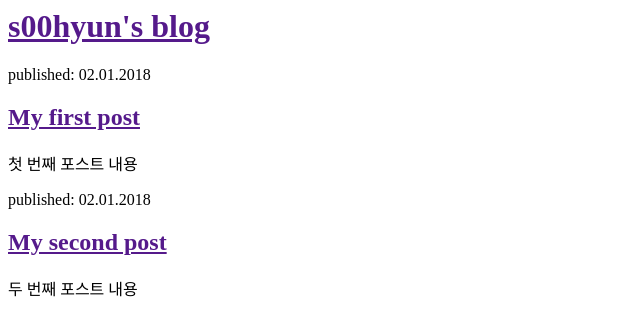
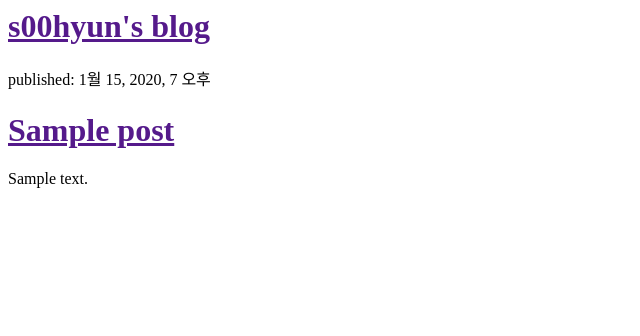
Before and after one commit to s00hyun/my-first-blog, a Django app: template blog/templates/blog/post_list.html in a window 1280 px wide. Shown: the top 336 px of the page, without its empty margins (0-640 px from the left). Run offline with Django 3.2, Linux system fonts and the light colour scheme; the template is opened without the code that fills it: values that come from a table or form of the project are taken from there, others are empty; tables that the repository leaves empty hold one stand-in row (values such as "Sample post").

Commit message:
Modified templates to display posts from database.

```diff
--- a/blog/templates/blog/post_list.html
+++ b/blog/templates/blog/post_list.html
@@ -7,16 +7,13 @@
             <h1><a href="">s00hyun's blog</a></h1>
         </div>
 
+    {% for post in posts %}
         <div>
-            <p>published: 02.01.2018</p>
-            <h2><a href="">My first post</a></h2>
-            <p>첫 번째 포스트 내용</p>
+            <p>published: {{ post.published_date }}</p>
+            <h1><a href="">{{ post.title }}</a></h1>
+            <p>{{ post.text|linebreaksbr }}</p>  <!--text에 행바뀜을 문단으로 변환하는 필터 적용-->
         </div>
+    {% endfor %}
 
-        <div>
-            <p>published: 02.01.2018</p>
-            <h2><a href="">My second post</a></h2>
-            <p>두 번째 포스트 내용</p>
-        </div>
     </body>
 </html>
--- a/blog/views.py
+++ b/blog/views.py
@@ -1,5 +1,8 @@
 from django.shortcuts import render
+from django.utils import timezone
+from .models import Post
 
 
 def post_list(request):
-    return render(request, 'blog/post_list.html', {})
+    posts = Post.objects.filter(published_date__lte=timezone.now()).order_by('published_date')
+    return render(request, 'blog/post_list.html', {'posts': posts})  # 글 목록이 들어있는 posts 변수를 템플릿에 넘겨줌
```
